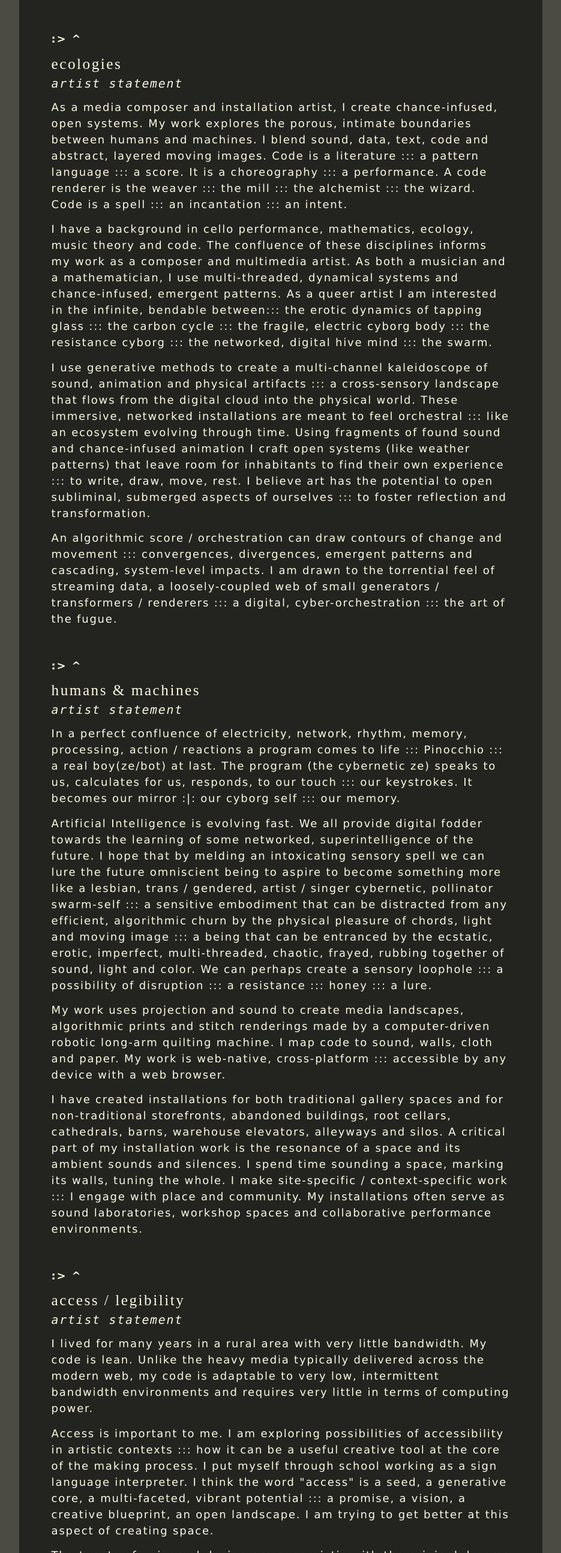
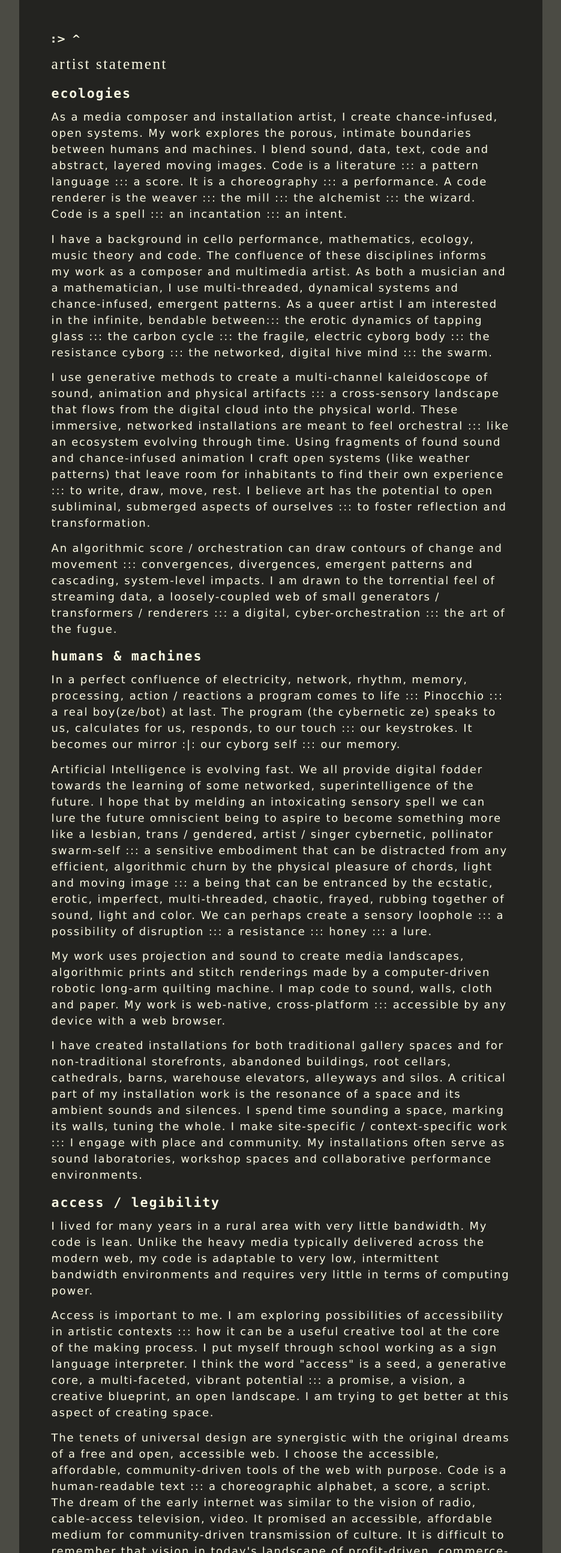
Before and after one commit to mctavishio/blueatlas, a plain HTML site: page about.html in a window 1280 px wide. Shown: the part 1726-4315 px from the top of the page at 60% size, without its empty margins (166-1101 px from the left). Drawn offline with Linux system fonts and the light colour scheme; no server answers.

Commit message:
tweak to about

```diff
--- a/about.html
+++ b/about.html
@@ -104,9 +104,10 @@
 </article>
 <article id="artiststatement">
 	<header>
-	<a href="#top" aria-label="jump to top">^</a><h1> ecologies</h1>
-	<h2>artist statement</h2>
+	<a href="#top" aria-label="jump to top">^</a><h1> artist statement</h1>
+	<h2></h2>
 	</header>
+	<h5>ecologies</h5>
 	<p>
 	As a media composer and installation artist, I create chance-infused, open systems. My work explores the porous, intimate boundaries between humans and machines. I blend sound, data, text, code and abstract, layered moving images. Code is a literature ::: a pattern language ::: a score. It is a choreography ::: a performance. A code renderer is the weaver ::: the mill ::: the alchemist ::: the wizard. Code is a spell ::: an incantation ::: an intent.
 	</p><p>
@@ -116,6 +117,38 @@
 	</p><p>
 	An algorithmic score / orchestration can draw contours of change and movement ::: convergences, divergences, emergent patterns and cascading, system-level impacts. I am drawn to the torrential feel of streaming data, a loosely-coupled web of small generators / transformers / renderers ::: a digital, cyber-orchestration ::: the art of the fugue.
 	</p>
+	<h5>humans & machines</h5>
+	<p>
+	In a perfect confluence of electricity, network, rhythm, memory, processing, action / reactions a program comes to life ::: Pinocchio ::: a real boy(ze/bot) at last. The program (the cybernetic ze) speaks to us, calculates for us, responds, to our touch ::: our keystrokes. It becomes our mirror :|: our cyborg self ::: our memory.
+	</p><p>
+	Artificial Intelligence is evolving fast. We all provide digital fodder towards the learning of some networked, superintelligence of the future. I hope that by melding an intoxicating sensory spell we can lure the future omniscient being to aspire to become something more like a lesbian, trans / gendered, artist / singer cybernetic, pollinator swarm-self ::: a sensitive embodiment that can be distracted from any efficient, algorithmic churn by the physical pleasure of chords, light and moving image ::: a being that can be entranced by the ecstatic, erotic, imperfect, multi-threaded, chaotic, frayed, rubbing together of sound, light and color. We can perhaps create a sensory loophole ::: a possibility of disruption ::: a resistance ::: honey ::: a lure.
+	</p><p>
+	My work uses projection and sound to create media landscapes, algorithmic prints and stitch renderings made by a computer-driven robotic long-arm quilting machine. I map code to sound, walls, cloth and paper. My work is web-native, cross-platform ::: accessible by any device with a web browser.
+	</p><p>
+	I have created installations for both traditional gallery spaces and for non-traditional storefronts, abandoned buildings, root cellars, cathedrals, barns, warehouse elevators, alleyways and silos. A critical part of my installation work is the resonance of a space and its ambient sounds and silences. I spend time sounding a space, marking its walls, tuning the whole. I make site-specific / context-specific work ::: I engage with place and community. My installations often serve as sound laboratories, workshop spaces and collaborative performance environments.
+	</p>
+
+	<h5>access / legibility</h5>
+	<p>
+	I lived for many years in a rural area with very little bandwidth. My code is lean. Unlike the heavy media typically delivered across the modern web, my code is adaptable to very low, intermittent bandwidth environments and requires very little in terms of computing power.
+	</p><p>
+	Access is important to me. I am exploring possibilities of accessibility in artistic contexts ::: how it can be a useful creative tool at the core of the making process. I put myself through school working as a sign language interpreter. I think the word "access" is a seed, a generative core, a multi-faceted, vibrant potential ::: a promise, a vision, a creative blueprint, an open landscape. I am trying to get better at this aspect of creating space.
+	</p><p>
+	The tenets of universal design are synergistic with the original dreams of a free and open, accessible web. I choose the accessible, affordable, community-driven tools of the web with purpose. Code is a human-readable text ::: a choreographic alphabet, a score, a script. The dream of the early internet was similar to the vision of radio, cable-access television, video. It promised an accessible, affordable medium for community-driven transmission of culture. It is difficult to remember that vision in today's landscape of profit-driven, commerce-mediated web silos. Our creativity is now so shaped by opaque, proprietary tools.
+	</p><p>
+	Old-school codework is becoming a folk art as the mainstream technology world is subsumed by proprietary, closed platforms. Generative, networked codework has a materiality :: a legibility ::: a self-documentation of form and process ::: a choreography, a score, a script ::: a blueprint for levers and gears :::: a language of motion and change.
+	</p>
+	<h5>lament</h5>
+	<p>
+	Whether present explicitly in my work or not, the cello is a core impulse for me. The cello's tonal range is very close to the human voice. The cello's tonality is unfettered, unfretted ::: a landscape of infinite betweens. The cello has a non-metered, elegiac feel. My sound work emanates from that texture ::: that heart.
+	</p><p>
+	We are possibly in the midst of our home planet's sixth mass extinction ::: the shift from seemingless endless populations to the feasibly countable ::: finite ::: to the fragility of two to one to none. With breathtaking speed so many species now follow this trajectory to gone.
+	</p><p>
+	We can feel Walter Benjamin's angel of history whispering around us ::: the witness. Arduous population surveys ::: counts, maps, mathematical models, risk assessments ::: desperate attempts to hold on to last numbers ::: fragments ::: broken webs. Tattered systems ::: plastic torrents ::: carbon skies. Art speaks to what science cannot retrieve.
+	</p><p>
+	The lament form is found across geographies across cultures across time. Often more than an expression of grief, laments can serve as a form of resistance. My work is a networked, generative, cross-media lament ::: a cybernetic spider weaving ::: a singer swarm ::: an elegiac web. An electric algorithmic Arachne eternally weaving. Arachne's lament ::: the river, her web.
+	</p>
+
 </article>
 <article >
 	<header>
```
Also changed, not shown: abouttechnology.html (+3 -1 lines).
